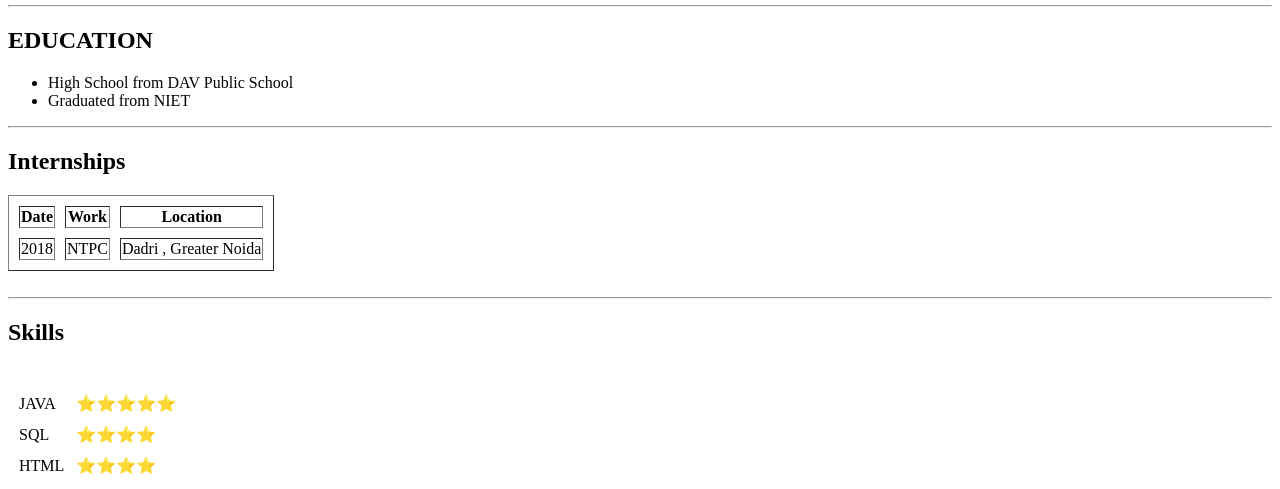
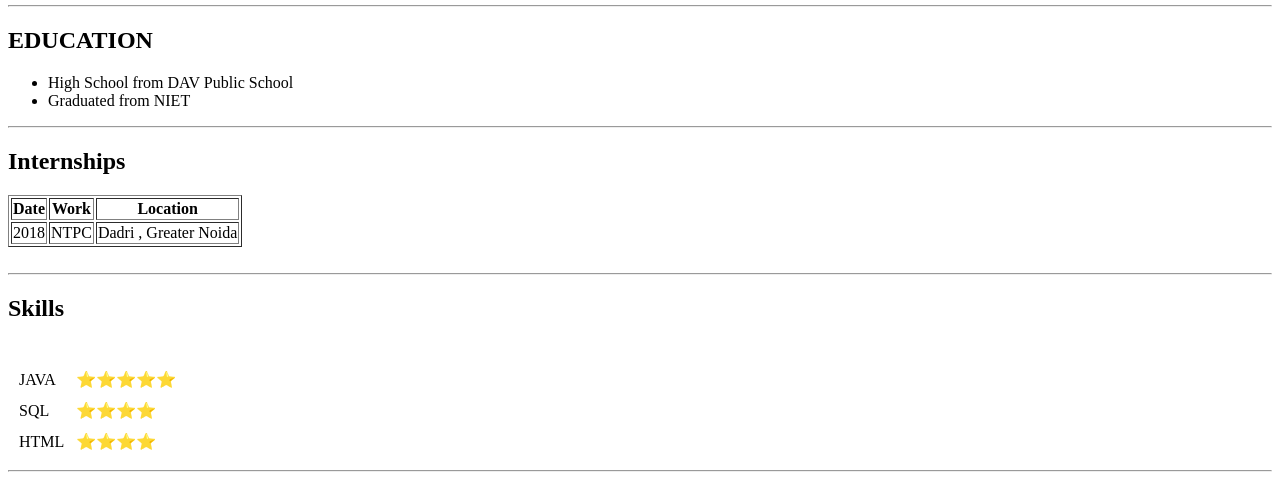
Before and after one commit to nmnkshyp4/CV, a plain HTML site: page index.html in a window 1280 px wide. Shown: the part 357-846 px from the top of the page. Drawn offline with Linux system fonts and the light colour scheme.

Commit message:
Update index.html

```diff
--- a/index.html
+++ b/index.html
@@ -28,7 +28,7 @@
   </ul>
   <hr>
   <h2>Internships</h2>
-  <table cellspacing="10" border="1">
+  <table border="1">
     <thead>
       <tr>
         <th>Date</th>
```
